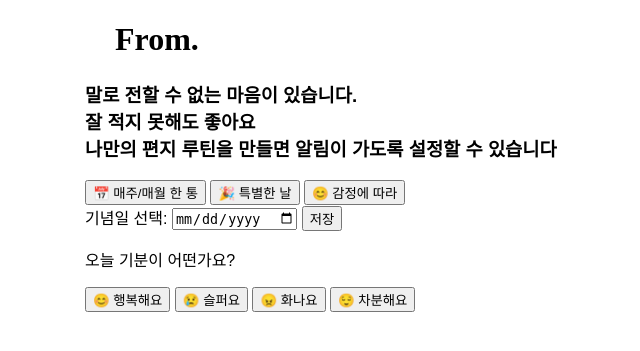
After one commit to seeminglly/a-letter-to-myself, a Django app: page /routine/ in a window 1280 px wide. The commit adds this page. Shown: the top 351 px of the page, without its empty margins (255-895 px from the left). Run offline with Django 5.2, Linux system fonts and the light colour scheme; some web fonts are replaced.

Commit message:
편지 루틴

```diff
--- a/myapp/templates/myapp/index.html
+++ b/myapp/templates/myapp/index.html
@@ -5,7 +5,7 @@
     <meta charset="UTF-8">
     <meta name="viewport" content="width=device-width, initial-scale=1.0">
     <title>A Letter To Myself</title>
-    <link rel="stylesheet" href="{% static 'css/style.css' %}">
+    <link rel="stylesheet" href="{% static 'css/style.css' %}?v={{ time }}">
     <style>
         @font-face {
         font-family: 'KCC-Sonkeechung';
--- a/myapp/templates/myapp/letter_list.html
+++ b/myapp/templates/myapp/letter_list.html
@@ -8,9 +8,9 @@
     <style>
         body { font-family: Arial, sans-serif; max-width: 600px; margin: auto; }
         .section { padding: 15px; border-radius: 10px; margin-bottom: 20px; display: inline-block;}
-        .past { background-color: #f4f4f4; color: gray; }
-        .today { background-color: #ffeb99; font-weight: bold; }
-        .future { background-color: #cce5ff; opacity: 0.7; }
+        .past { background-color: #f4f4f4; }
+        .today { background-color: #ffeb99; }
+        .future { background-color: #cce5ff; }
 
         @font-face {
         font-family: 'KCC-Sonkeechung';
--- /dev/null
+++ b/myapp/templates/myapp/routine.html
@@ -0,0 +1,56 @@
+{% load static %}
+<!DOCTYPE html>
+<html lang="ko">
+<head>
+    <meta charset="UTF-8">
+    <meta name="viewport" content="width=device-width, initial-scale=1.0">
+    <title>나에게 쓰는 편지</title>
+    <style>
+        body { font-family: Arial, sans-serif; max-width: 600px; margin: auto; }
+
+        @font-face {
+        font-family: 'KCC-Sonkeechung';
+        src: url('https://fastly.jsdelivr.net/gh/projectnoonnu/noonfonts_2212@1.0/KCC-Sonkeechung.woff2') format('woff2');
+        font-weight: normal;
+        font-style: normal;
+            }
+        h1,h2,ul{
+            font-family: 'KCC-Sonkeechung';
+        }
+    </style>
+</head>
+<body>
+    <header style="position: relative;left: 5%;">
+        <h1>From. </h1>
+    </header>
+
+    <h3>
+        말로 전할 수 없는 마음이 있습니다.</br>
+        잘 적지 못해도 좋아요</br>
+        나만의 편지 루틴을 만들면
+        알림이 가도록 설정할 수 있습니다
+    </h3>
+    <div class="routine-buttons">
+        <button onclick="setRoutine('weekly')">📅 매주/매월 한 통</button>
+        <button onclick="setRoutine('special')">🎉 특별한 날</button>
+        <button onclick="setRoutine('mood')">😊 감정에 따라</button>
+    </div>
+
+    <label for="special-date">기념일 선택:</label>
+    <input type="date" id="special-date">
+    <button onclick="saveSpecialDate()">저장</button>
+
+    <p>오늘 기분이 어떤가요?</p>
+    <button onclick="setMood('happy')">😊 행복해요</button>
+    <button onclick="setMood('sad')">😢 슬퍼요</button>
+    <button onclick="setMood('angry')">😠 화나요</button>
+    <button onclick="setMood('calm')">😌 차분해요</button>
+
+
+
+ <script src="{% static 'js/modal.js' %}"></script>
+ <script src="{% static 'js/script.js' %}"></script>
+
+
+</body>
+</html>
--- a/myapp/views.py
+++ b/myapp/views.py
@@ -68,3 +68,7 @@ def letter_json(request, letter_id):
         'letter_date': letter.open_date.strftime("%Y-%m-%d"),
     }
     return JsonResponse(data)
+
+#편지 루틴 만들기
+def routine(request):
+    return render(request, 'myapp/routine.html')
--- a/myproject/urls.py
+++ b/myproject/urls.py
@@ -28,4 +28,5 @@ urlpatterns = [
     path('letters/past/', views.past_letters, name='past_letters'),  # ✅ 과거 편지 목록
     path('letters/today/', views.today_letters, name='today_letters'),  # ✅ 오늘 편지 목록
     path('letters/future/', views.future_letters, name='future_letters'),  # ✅ 미래 편지 목록
+    path('routine/', views.routine, name="routine"),
 ]
```
Also changed, not shown: myapp/static/css/style.css (+11 -15 lines).
